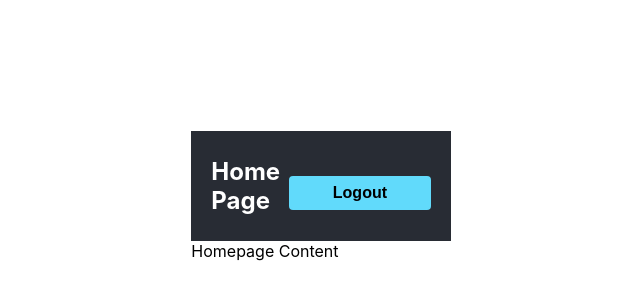
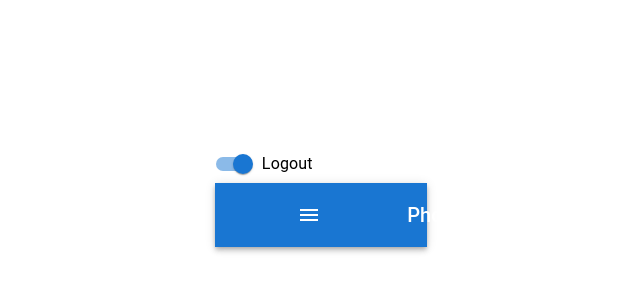
Before and after one commit to ninhcongluc/qp03_frontend, a React (Create React App) app: page /home in a window 1280 px wide. Shown: the part 204-504 px from the top of the page, without its empty margins (319-959 px from the left). Built offline with nearby package versions, Linux system fonts and the light colour scheme.

Commit message:
Update homepagejs

```diff
--- a/src/App.js
+++ b/src/App.js
@@ -6,8 +6,7 @@ import Homepage from "./components/Homepage";
 
 function App() {
   return (
-    <div className="container">
-      {/* Defining routes path and rendering components as element */}
+    <div>
       <Routes>
         <Route path="/" element={<Login />} />
         <Route path="/home" element={<Homepage />} />
--- a/src/components/Homepage.js
+++ b/src/components/Homepage.js
@@ -1,55 +1,95 @@
-import React from "react";
+import React, { useState } from 'react';
+import AppBar from '@mui/material/AppBar';
+import Box from '@mui/material/Box';
+import Toolbar from '@mui/material/Toolbar';
+import Typography from '@mui/material/Typography';
+import IconButton from '@mui/material/IconButton';
+import MenuIcon from '@mui/icons-material/Menu';
+import AccountCircle from '@mui/icons-material/AccountCircle';
+import Switch from '@mui/material/Switch';
+import FormControlLabel from '@mui/material/FormControlLabel';
+import FormGroup from '@mui/material/FormGroup';
+import MenuItem from '@mui/material/MenuItem';
+import Menu from '@mui/material/Menu';
 
-function Homepage() {
-  const handleLogout = () => {
-    console.log('Logged out');
+export default function MenuAppBar() {
+  const [auth, setAuth] = useState(true);
+  const [anchorEl, setAnchorEl] = useState(null);
+
+  const handleChange = (event) => {
+    setAuth(event.target.checked);
+  };
+
+  const handleMenu = (event) => {
+    setAnchorEl(event.currentTarget);
+  };
+
+  const handleClose = () => {
+    setAnchorEl(null);
+  };
+
+  return (
+    <Box sx={{ flexGrow: 1 }}>
+      <FormGroup>
+        <FormControlLabel
+          control={
+            <Switch
+              checked={auth}
+              onChange={handleChange}
+              aria-label="login switch"
+            />
+          }
+          label={auth ? 'Logout' : 'Login'}
+        />
+      </FormGroup>
+      <AppBar position="static">
+        <Toolbar>
+          <IconButton
+            size="large"
+            edge="start"
+            color="inherit"
+            aria-label="menu"
+            sx={{ mr: 2 }}
+          >
+            <MenuIcon />
+          </IconButton>
+          <Typography variant="h6" component="div" sx={{ flexGrow: 1 }}>
+            Photos
+          </Typography>
+          {auth && (
+            <div>
+              <IconButton
+                size="large"
+                aria-label="account of current user"
+                aria-controls="menu-appbar"
+                aria-haspopup="true"
+                onClick={handleMenu}
+                color="inherit"
+              >
+                <AccountCircle />
+              </IconButton>
+              <Menu
+                id="menu-appbar"
+                anchorEl={anchorEl}
+                anchorOrigin={{
+                  vertical: 'top',
+                  horizontal: 'right',
+                }}
+                keepMounted
+                transformOrigin={{
+                  vertical: 'top',
+                  horizontal: 'right',
+                }}
+                open={Boolean(anchorEl)}
+                onClose={handleClose}
+              >
+                <MenuItem onClick={handleClose}>Profile</MenuItem>
+                <MenuItem onClick={handleClose}>My account</MenuItem>
+              </Menu>
+            </div>
+          )}
+        </Toolbar>
+      </AppBar>
+    </Box>
+  );
 }
-return (
-  <div>
-    {/* Header */}
-    <header className="header">
-      <h1 className="title">Home Page</h1>
-      <button className="logoutButton" onClick={handleLogout}>Logout</button>
-    </header>
-
-    {/* Nội dung của trang home page */}
-    <div>Homepage Content</div>
-  </div>
-);
-}
-
-export default Homepage;
-
-// CSS cho Header
-const headerStyle = `
-.header {
-  display: flex;
-  justify-content: space-between;
-  align-items: center;
-  padding: 10px 20px;
-  background-color: #282c34;
-  color: white;
-}
-
-.title {
-  font-size: 1.5em;
-}
-
-.logoutButton {
-  padding: 8px 16px;
-  font-size: 1em;
-  background-color: #61dafb;
-  border: none;
-  border-radius: 4px;
-  cursor: pointer;
-}
-
-.logoutButton:hover {
-  background-color: #21a1f1;
-}
-`;
-
-// Thêm CSS vào trang web
-const styleElement = document.createElement('style');
-styleElement.innerHTML = headerStyle;
-document.head.appendChild(styleElement);
```
